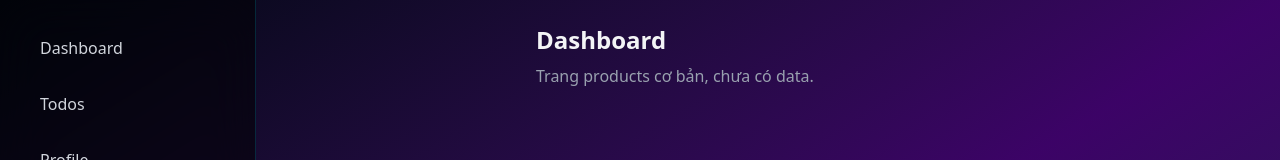
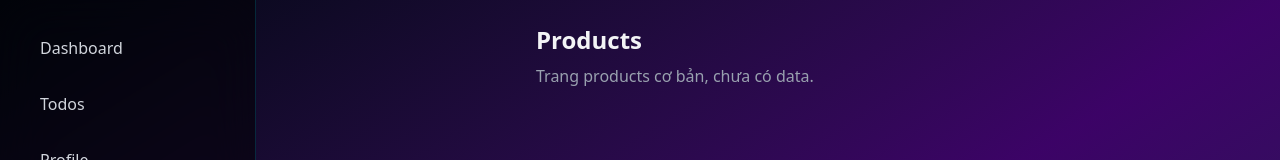
Before and after one commit to phxbinh/NextDemo, a Next.js app: page /products in a window 1280 px wide. Shown: the top 160 px of the page. Built offline with nearby package versions, Linux system fonts and the light colour scheme.

Commit message:
Update page.tsx

```diff
--- a/src/app/(app)/products/page.tsx
+++ b/src/app/(app)/products/page.tsx
@@ -1,7 +1,7 @@
 export default function ProductsPage() {
   return (
     <section className="p-6">
-      <h1 className="text-2xl font-bold">Dashboard</h1>
+      <h1 className="text-2xl font-bold">Products</h1>
       <p className="mt-2 text-gray-400">
         Trang products cơ bản, chưa có data.
       </p>
```
